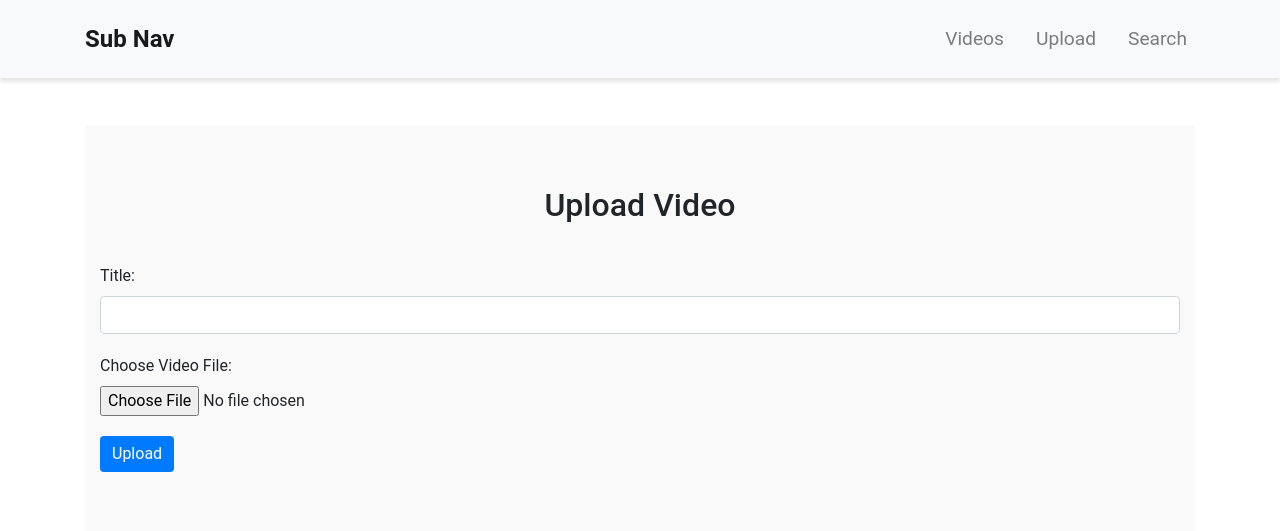
After one commit to lordgrim18/VideoSearch, a Django app: page /videos/upload/ in a window 1280 px wide. The commit adds this page. Shown: the top 531 px of the page. Run offline with Django 5.2, Linux system fonts and the light colour scheme; parts of the project's set-up code (start-up, migrations or seed data) failed here and were passed over; some libraries are stand-ins or nearby versions.

Commit message:
feat: add video upload url

```diff
--- /dev/null
+++ b/frontend/templates/frontend/video_upload.html
@@ -0,0 +1,32 @@
+{% extends 'base.html' %}
+
+{% block content %}
+{% load rest_framework %}
+<section class="video-upload-section">
+    <div class="container">
+        <h2 class="section-title">Upload Video</h2>
+        <form method="post" enctype="multipart/form-data">
+            {% csrf_token %}
+            {% if error %}
+                {% for field, errors in data.items %}
+                    {% for error in errors %}
+                        <div>
+                            <small class="text-danger">{{ error }}</small>
+                        </div>
+                    {% endfor %}
+                {% endfor %}
+            {% endif %}
+            <div class="form-group">
+                <label for="id_title">Title:</label>
+                <input type="text" class="form-control" id="id_title" name="title" value="{{ data.title.value }}" required>
+            </div>
+            <div class="form-group">
+                <label for="id_video_file">Choose Video File:</label>
+                <input type="file" class="form-control-file" id="id_video_file" name="video_file" accept="video/*" required>
+            </div>
+            <button type="submit" class="btn btn-primary">Upload</button>
+        </form>
+    </div>
+</section>
+
+{% endblock %}
--- a/frontend/videos/video_front_urls.py
+++ b/frontend/videos/video_front_urls.py
@@ -1,8 +1,10 @@
 from django.urls import path
 
-from .video_front_view import VideoListView
+from .video_front_view import VideoListView, VideoUploadView
 
 
 urlpatterns = [
-    path("", VideoListView.as_view(), name="home"),
+    path("", VideoListView.as_view(), name="videos_list_front"),
+    path("upload/", VideoUploadView.as_view(), name="upload"),
+
 ]
--- a/frontend/videos/video_front_view.py
+++ b/frontend/videos/video_front_view.py
@@ -1,7 +1,25 @@
 from rest_framework.renderers import TemplateHTMLRenderer
+from rest_framework.response import Response
+from django.shortcuts import redirect
 
-from api.video.video_view import VideoListAPIView
+from api.utils import CustomResponse
+from api.video.video_view import VideoListAPIView, CreateVideoAPIView
+from api.video.video_serializer import VideoSerializer
 
 class VideoListView(VideoListAPIView):
     renderer_classes = [TemplateHTMLRenderer]
     template_name = 'frontend/video_list.html'
+
+class VideoUploadView(CreateVideoAPIView):
+    renderer_classes = [TemplateHTMLRenderer]
+    template_name = 'frontend/video_upload.html'
+
+    def get(self, request):
+        serializer = VideoSerializer()
+        return CustomResponse(message="List video fields", data=serializer).success_response()
+
+    def post(self, request):
+        response = super().post(request)
+        if response.status_code == 200:
+            return redirect('videos_list_front')
+        return response
--- a/templates/base.html
+++ b/templates/base.html
@@ -1,4 +1,5 @@
 <!DOCTYPE html>
+{% load static %}
 <html lang="en">
 <head>
     <meta charset="UTF-8">
@@ -10,7 +11,154 @@
     {% include 'nav.html' %}
     <div class="container mt-5">
         {% block content %}
+
         {% endblock %}
+
+        <style>
+            /* General styling */
+            body {
+                font-family: 'Roboto', sans-serif; /* A pleasing font */
+            }
+
+            /* Search Section */
+            .search-section {
+                background: #f9f9f9;
+                padding: 60px 0;
+                text-align: center;
+            }
+
+            .section-title {
+                font-size: 2rem;
+                margin-bottom: 20px;
+            }
+
+            .search-form {
+                display: inline-block;
+            }
+
+            .search-input {
+                padding: 10px 20px;
+                font-size: 1rem;
+                border: 1px solid #ccc;
+                border-radius: 4px;
+                margin-right: 10px;
+            }
+
+            .search-button {
+                padding: 10px 20px;
+                font-size: 1rem;
+                border: none;
+                border-radius: 4px;
+                background-color: #007bff;
+                color: white;
+                cursor: pointer;
+            }
+
+            .search-button:hover {
+                background-color: #0056b3;
+            }
+
+            /* Cards Section */
+            .cards-section {
+                padding: 60px 0;
+            }
+
+            .card-deck {
+                display: flex;
+                justify-content: space-around;
+                flex-wrap: wrap;
+                gap: 20px;
+            }
+
+            .card {
+                width: 100%;
+                max-width: 300px;
+                border: 1px solid #ddd;
+                border-radius: 10px;
+                overflow: hidden;
+                box-shadow: 0 4px 8px rgba(0,0,0,0.1);
+            }
+
+            .card-img-top {
+                width: 100%;
+                height: 200px;
+                object-fit: cover;
+            }
+
+            .card-body {
+                padding: 20px;
+                text-align: center;
+            }
+
+            .card-title {
+                font-size: 1.25rem;
+                margin-bottom: 15px;
+            }
+
+            .card-text {
+                margin-bottom: 20px;
+            }
+
+            .btn-primary {
+                background-color: #007bff;
+                border: none;
+            }
+
+            .btn-primary:hover {
+                background-color: #0056b3;
+            }
+
+                /* Adjusting the size and spacing of the navbar */
+            .navbar {
+                font-size: 1.2rem; /* Increase font size */
+                padding: 1rem 1.5rem; /* Increase padding */
+                box-shadow: 0 4px 4px rgba(0,0,0,0.1); /* Add subtle shadow for definition */
+            }
+
+            .navbar-brand {
+                font-size: 1.5rem; /* Increase brand size */
+                font-weight: bold;
+            }
+
+            .navbar-nav .nav-item .nav-link {
+                margin-left: 1rem; /* Add space between nav links */
+            }
+
+            .navbar-toggler {
+                border: none; /* Remove border from the toggler button */
+            }
+
+            .navbar-toggler-icon {
+                width: 1.5em; /* Increase size of the toggler icon */
+                height: 1.5em;
+            }
+
+            /* Styles for Video Upload Section */
+            .video-upload-section {
+                padding: 60px 0;
+                background-color: #f9f9f9;
+            }
+
+            .section-title {
+                font-size: 2rem;
+                text-align: center;
+                margin-bottom: 40px;
+            }
+
+            .form-group {
+                margin-bottom: 20px;
+            }
+
+            .btn-primary {
+                background-color: #007bff; /* Primary button color */
+                border-color: #007bff;
+            }
+
+            .btn-primary:hover {
+                background-color: #0056b3; /* Darker color on hover */
+                border-color: #0056b3;
+            }
+        </style>
     </div>
 </body>
 </html>
--- a/templates/nav.html
+++ b/templates/nav.html
@@ -1,30 +1,3 @@
-<style>
-/* Adjusting the size and spacing of the navbar */
-.navbar {
-    font-size: 1.2rem; /* Increase font size */
-    padding: 1rem 1.5rem; /* Increase padding */
-    box-shadow: 0 4px 4px rgba(0,0,0,0.1); /* Add subtle shadow for definition */
-}
-
-.navbar-brand {
-    font-size: 1.5rem; /* Increase brand size */
-    font-weight: bold;
-}
-
-.navbar-nav .nav-item .nav-link {
-    margin-left: 1rem; /* Add space between nav links */
-}
-
-.navbar-toggler {
-    border: none; /* Remove border from the toggler button */
-}
-
-.navbar-toggler-icon {
-    width: 1.5em; /* Increase size of the toggler icon */
-    height: 1.5em;
-}
-</style>
-
 <nav class="navbar navbar-expand-lg navbar-light bg-light">
     <div class="container">
         <a class="navbar-brand" href="{% url 'home' %}">Sub Nav</a>
```
